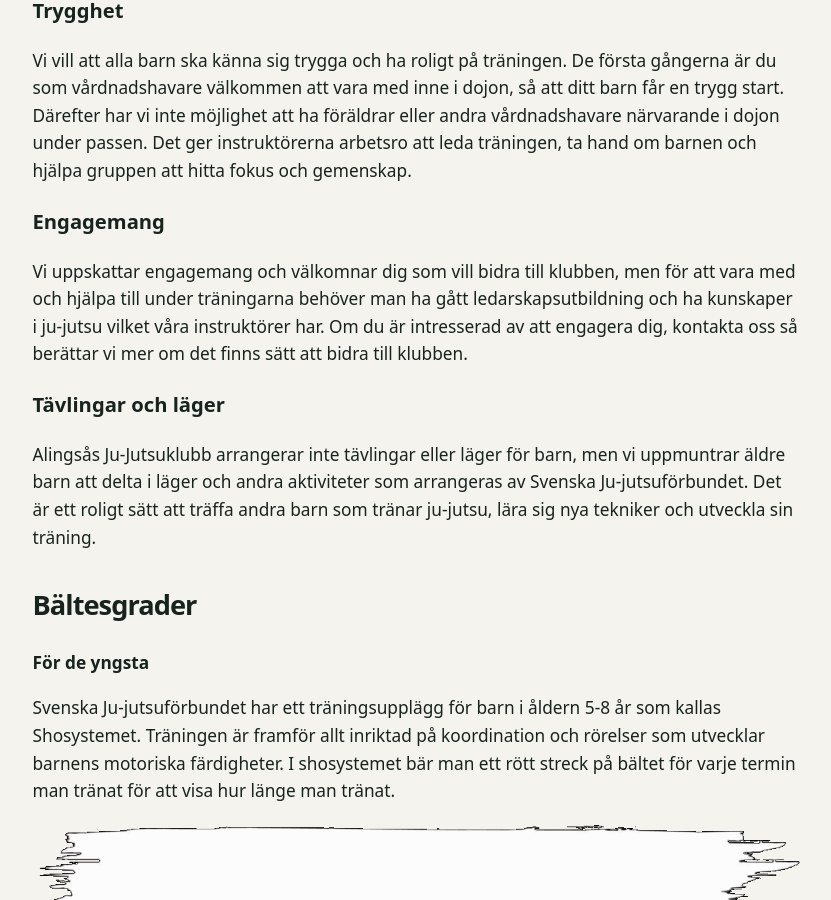
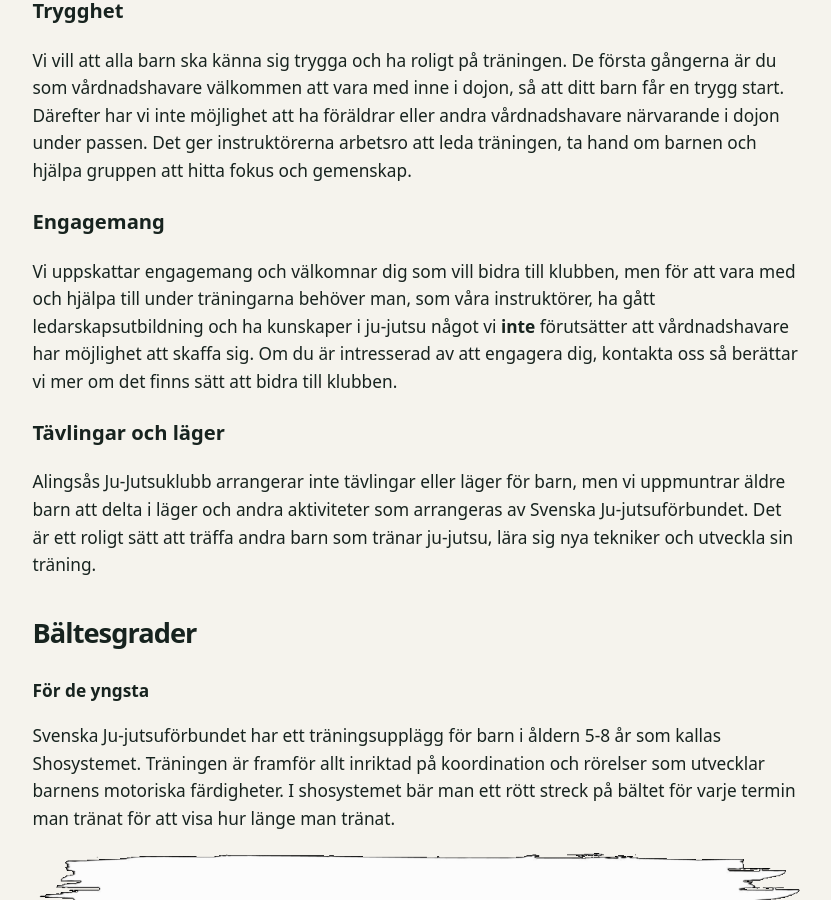
Before and after one commit to Alingsas-Ju-Jutsu/alingsasju-jujutsu.se, a Jekyll site: the page built from _club_pages/barntraning.md, in a window 1280 px wide and 900 px high, scrolled down 457 px. Shown: the whole window, without its empty margins (120-951 px from the left). Built offline with Jekyll 4.4.1, drawn with Linux system fonts in a browser that asks for light colours.

Commit message:
fix text

```diff
--- a/_club_pages/barntraning.md
+++ b/_club_pages/barntraning.md
@@ -15,7 +15,7 @@ description: Information för vårdnadshavare om barnträningen samt om Ju-jutsu
 Vi vill att alla barn ska känna sig trygga och ha roligt på träningen. De första gångerna är du som vårdnadshavare välkommen att vara med inne i dojon, så att ditt barn får en trygg start. Därefter har vi inte möjlighet att ha föräldrar eller andra vårdnadshavare närvarande i dojon under passen. Det ger instruktörerna arbetsro att leda träningen, ta hand om barnen och hjälpa gruppen att hitta fokus och gemenskap.
 
 ### Engagemang
-Vi uppskattar engagemang och välkomnar dig som vill bidra till klubben, men för att vara med och hjälpa till under träningarna behöver man ha gått ledarskapsutbildning och ha kunskaper i ju-jutsu vilket våra instruktörer har. Om du är intresserad av att engagera dig, kontakta oss så berättar vi mer om det finns sätt att bidra till klubben.
+Vi uppskattar engagemang och välkomnar dig som vill bidra till klubben, men för att vara med och hjälpa till under träningarna behöver man, som våra instruktörer, ha gått ledarskapsutbildning och ha kunskaper i ju-jutsu något vi **inte** förutsätter att vårdnadshavare har möjlighet att skaffa sig. Om du är intresserad av att engagera dig, kontakta oss så berättar vi mer om det finns sätt att bidra till klubben.
 
 ### Tävlingar och läger
 Alingsås Ju-Jutsuklubb arrangerar inte tävlingar eller läger för barn, men vi uppmuntrar äldre barn att delta i läger och andra aktiviteter som arrangeras av Svenska Ju-jutsuförbundet. Det är ett roligt sätt att träffa andra barn som tränar ju-jutsu, lära sig nya tekniker och utveckla sin träning.
```
